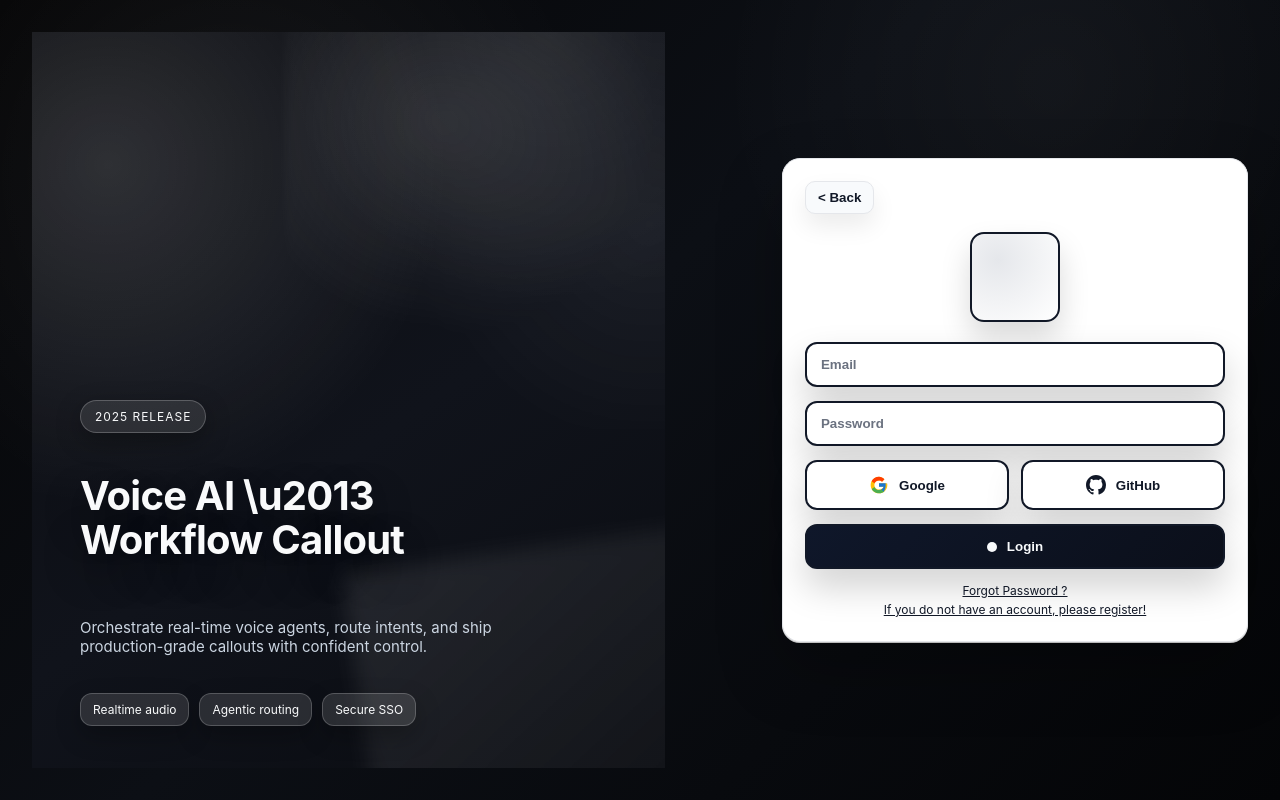
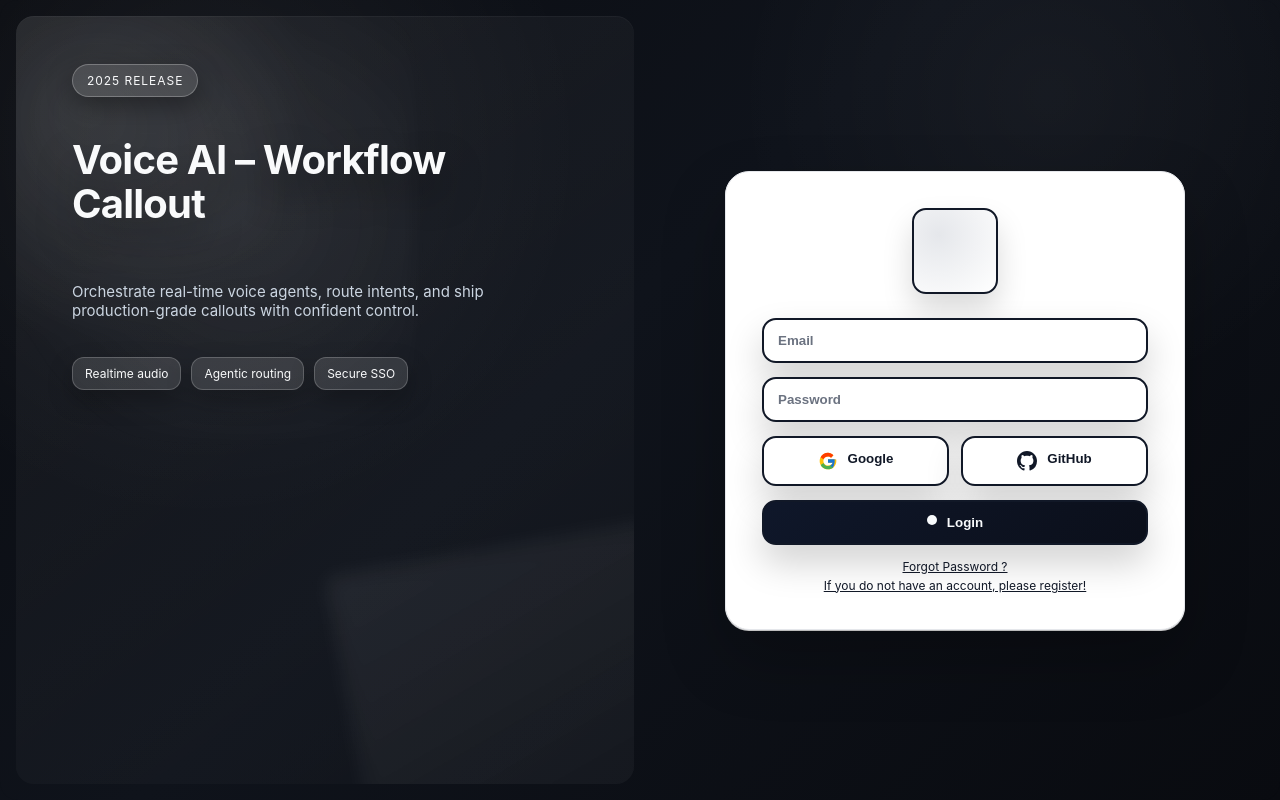
Before and after one commit to Rotdzaii/Voice-AI-Workflow-Callout, a React app: page /login in a window 1280 px wide. Built offline with nearby package versions, Linux system fonts and the light colour scheme; the HTML template or start-up script is replaced by a standard one.

Commit message:
update font-end login pages

```diff
--- a/src/pages/LoginPage.tsx
+++ b/src/pages/LoginPage.tsx
@@ -7,7 +7,7 @@ export default function LoginPage({ onBack, onOpenCredentials }: { onBack: () =>
       <div className="login-left" aria-hidden>
         <div className="login-hero">
           <span className="login-badge">2025 release</span>
-          <h1 className="login-hero-title">Voice AI \u2013 Workflow Callout</h1>
+          <h1 className="login-hero-title">Voice AI – Workflow Callout</h1>
           <p className="login-hero-subtitle">
             Orchestrate real-time voice agents, route intents, and ship production-grade callouts with confident control.
           </p>
@@ -18,11 +18,11 @@ export default function LoginPage({ onBack, onOpenCredentials }: { onBack: () =>
           </div>
         </div>
       </div>
+
+      <div className="login-form-area">
         <div className="login-card">
-        <button className="login-back" onClick={onBack}>&lt; Back</button>
           <div className="login-logo" aria-hidden />
 
-        {/* Click-through faux inputs to lead to credentials page */}
           <button className="login-input" onClick={onOpenCredentials}>
             <span>Email</span>
           </button>
@@ -33,16 +33,16 @@ export default function LoginPage({ onBack, onOpenCredentials }: { onBack: () =>
           <div className="login-row">
             <button className="login-oauth" onClick={() => startGoogleLogin()} title="Continue with Google">
               <svg width="20" height="20" viewBox="0 0 48 48" aria-hidden>
-              <path fill="#FFC107" d="M43.6 20.5H42V20H24v8h11.3C33.1 31.9 29 35 24 35c-6.1 0-11-4.9-11-11s4.9-11 11-11c2.8 0 5.4 1.1 7.3 2.9l5.7-5.7C33.6 6.1 29 4 24 4 12.9 4 4 12.9 4 24s8.9 20 20 20 20-8.9 20-20c0-1.2-.1-2.3-.4-3.5z"/>
-              <path fill="#FF3D00" d="M6.3 14.7l6.6 4.8C14.7 16.3 19 13 24 13c2.8 0 5.4 1.1 7.3 2.9l5.7-5.7C33.6 6.1 29 4 24 4 16 4 9.1 8.4 6.3 14.7z"/>
-              <path fill="#4CAF50" d="M24 44c5 0 9.6-1.9 13-5.1l-6-4.9C29.1 35.1 26.7 36 24 36c-5 0-9.2-3.1-10.8-7.5l-6.7 5.2C9.2 39.6 16 44 24 44z"/>
-              <path fill="#1976D2" d="M43.6 20.5H42V20H24v8h11.3c-1 2.8-3 5.2-5.7 6.8l6 4.9C38.1 36.6 40 30.7 40 24c0-1.2-.1-2.3-.4-3.5z"/>
+                <path fill="#FFC107" d="M43.6 20.5H42V20H24v8h11.3C33.1 31.9 29 35 24 35c-6.1 0-11-4.9-11-11s4.9-11 11-11c2.8 0 5.4 1.1 7.3 2.9l5.7-5.7C33.6 6.1 29 4 24 4 12.9 4 4 12.9 4 24s8.9 20 20 20 20-8.9 20-20c0-1.2-.1-2.3-.4-3.5z" />
+                <path fill="#FF3D00" d="M6.3 14.7l6.6 4.8C14.7 16.3 19 13 24 13c2.8 0 5.4 1.1 7.3 2.9l5.7-5.7C33.6 6.1 29 4 24 4 16 4 9.1 8.4 6.3 14.7z" />
+                <path fill="#4CAF50" d="M24 44c5 0 9.6-1.9 13-5.1l-6-4.9C29.1 35.1 26.7 36 24 36c-5 0-9.2-3.1-10.8-7.5l-6.7 5.2C9.2 39.6 16 44 24 44z" />
+                <path fill="#1976D2" d="M43.6 20.5H42V20H24v8h11.3c-1 2.8-3 5.2-5.7 6.8l6 4.9C38.1 36.6 40 30.7 40 24c0-1.2-.1-2.3-.4-3.5z" />
               </svg>
               <span>Google</span>
             </button>
             <button className="login-oauth" onClick={() => startGithubLogin()} title="Continue with GitHub">
               <svg width="20" height="20" viewBox="0 0 16 16" aria-hidden>
-              <path fill="currentColor" d="M8 0C3.58 0 0 3.58 0 8c0 3.54 2.29 6.53 5.47 7.59.4.07.55-.17.55-.38 0-.19-.01-.82-.01-1.49-2.01.37-2.53-.49-2.69-.94-.09-.23-.48-.94-.82-1.13-.28-.15-.68-.52-.01-.53.63-.01 1.08.58 1.23.82.72 1.21 1.87.87 2.33.66.07-.52.28-.87.51-1.07-1.78-.2-3.64-.89-3.64-3.95 0-.87.31-1.59.82-2.15-.08-.2-.36-1.02.08-2.12 0 0 .67-.21 2.2.82.64-.18 1.32-.27 2-.27.68 0 1.36.09 2 .27 1.53-1.04 2.2-.82 2.2-.82.44 1.1.16 1.92.08 2.12.51.56.82 1.27.82 2.15 0 3.07-1.87 3.75-3.65 3.95.29.25.54.73.54 1.48 0 1.07-.01 1.93-.01 2.2 0 .21.15.46.55.38A8.013 8.013 0 0 0 16 8c0-4.42-3.58-8-8-8z"/>
+                <path fill="currentColor" d="M8 0C3.58 0 0 3.58 0 8c0 3.54 2.29 6.53 5.47 7.59.4.07.55-.17.55-.38 0-.19-.01-.82-.01-1.49-2.01.37-2.53-.49-2.69-.94-.09-.23-.48-.94-.82-1.13-.28-.15-.68-.52-.01-.53.63-.01 1.08.58 1.23.82.72 1.21 1.87.87 2.33.66.07-.52.28-.87.51-1.07-1.78-.2-3.64-.89-3.64-3.95 0-.87.31-1.59.82-2.15-.08-.2-.36-1.02.08-2.12 0 0 .67-.21 2.2.82.64-.18 1.32-.27 2-.27.68 0 1.36.09 2 .27 1.53-1.04 2.2-.82 2.2-.82.44 1.1.16 1.92.08 2.12.51.56.82 1.27.82 2.15 0 3.07-1.87 3.75-3.65 3.95.29.25.54.73.54 1.48 0 1.07-.01 1.93-.01 2.2 0 .21.15.46.55.38A8.013 8.013 0 0 0 16 8c0-4.42-3.58-8-8-8z" />
               </svg>
               <span>GitHub</span>
             </button>
@@ -59,5 +59,6 @@ export default function LoginPage({ onBack, onOpenCredentials }: { onBack: () =>
           </div>
         </div>
       </div>
+    </div>
   );
 }
--- a/src/pages/login.css
+++ b/src/pages/login.css
@@ -1,56 +1,77 @@
-.login-container {
-  width: 100%;
-  min-height: 100vh;
-  background:
-    radial-gradient(circle at 18% 22%, rgba(255, 255, 255, 0.06), transparent 30%),
-    radial-gradient(circle at 82% 10%, rgba(255, 255, 255, 0.04), transparent 26%),
-    linear-gradient(135deg, #050506 0%, #0c0f15 45%, #040507 100%);
-  display: grid;
-  grid-template-columns: 1.15fr 1fr;
-  column-gap: 32px;
-  overflow: hidden;
-  position: relative;
-  backdrop-filter: blur(8px);
-  padding: 32px;
-  box-sizing: border-box;
+:root {
+  --bg-dark: #090b10;
+  --bg-panel: #0f131b;
+  --card-shadow: 0 28px 64px rgba(0, 0, 0, 0.24), 0 1px 0 rgba(255, 255, 255, 0.9);
+  --ink: #0f172a;
+  --border: #111827;
 }
 
+* { box-sizing: border-box; }
+body {
+  margin: 0;
+  background:
+    radial-gradient(circle at 16% 18%, rgba(255,255,255,0.06), transparent 30%),
+    radial-gradient(circle at 82% 12%, rgba(255,255,255,0.04), transparent 25%),
+    linear-gradient(135deg, #0a0c11 0%, #0f131b 45%, #090b10 100%);
+}
+
+.login-container {
+  position: fixed;
+  inset: 0;
+  width: 100vw;
+  height: 100vh;
+  display: grid;
+  grid-template-columns: 1fr 1fr;
+  align-items: stretch;
+  background:
+    radial-gradient(circle at 16% 18%, rgba(255,255,255,0.06), transparent 30%),
+    radial-gradient(circle at 82% 12%, rgba(255,255,255,0.04), transparent 25%),
+    linear-gradient(135deg, #0a0c11 0%, #0f131b 45%, #090b10 100%);
+  padding: 16px;
+  gap: 12px;
+  overflow: hidden;
+  border-radius: 18px;
+}
+
+/* Left hero */
 .login-left {
+  height: 100%;
+  display: flex;
+  align-items: flex-start;
+  justify-content: center;
   position: relative;
-  background:
-    radial-gradient(680px at 12% 18%, rgba(255, 255, 255, 0.14), transparent 50%),
-    radial-gradient(540px at 82% 0%, rgba(255, 255, 255, 0.08), transparent 50%),
-    linear-gradient(145deg, #0b0c10, #10131b 55%, #0a0c11);
-  padding: 42px 48px;
-  display: flex;
-  align-items: flex-end;
   color: #f9fafb;
+  padding: 48px 56px;
+  background: linear-gradient(145deg, rgba(255,255,255,0.05), rgba(255,255,255,0.01));
+  border-radius: 18px;
   overflow: hidden;
+  box-shadow: inset 0 1px 0 rgba(255,255,255,0.04);
 }
 
 .login-left::before {
   content: "";
   position: absolute;
-  inset: -120px -140px auto auto;
-  width: 520px;
-  height: 520px;
+  inset: -140px auto auto -160px;
+  width: 560px;
+  height: 560px;
   background:
-    radial-gradient(circle at 30% 40%, rgba(255, 255, 255, 0.12), transparent 45%),
-    radial-gradient(circle at 70% 60%, rgba(255, 255, 255, 0.06), transparent 50%);
-  filter: blur(4px);
-  opacity: 0.9;
+    radial-gradient(circle at 40% 40%, rgba(255,255,255,0.14), transparent 48%),
+    radial-gradient(circle at 70% 60%, rgba(255,255,255,0.08), transparent 52%);
+  filter: blur(8px);
+  opacity: 0.75;
+  animation: float 12s ease-in-out infinite alternate;
 }
 
 .login-left::after {
   content: "";
   position: absolute;
-  inset: auto -60px -140px auto;
+  inset: auto -80px -120px auto;
   width: 360px;
   height: 360px;
-  background: linear-gradient(145deg, rgba(255, 255, 255, 0.12), rgba(255, 255, 255, 0.02));
-  transform: rotate(-8deg);
+  background: linear-gradient(160deg, rgba(255,255,255,0.12), rgba(255,255,255,0.02));
+  transform: rotate(-10deg);
   filter: blur(10px);
-  opacity: 0.75;
+  opacity: 0.55;
 }
 
 .login-hero {
@@ -59,19 +80,19 @@
   display: flex;
   flex-direction: column;
   gap: 14px;
-  max-width: 460px;
+  max-width: 520px;
 }
 
 .login-badge {
   align-self: flex-start;
   padding: 8px 14px;
   border-radius: 999px;
-  border: 1px solid rgba(255, 255, 255, 0.22);
-  background: rgba(255, 255, 255, 0.1);
+  border: 1px solid rgba(255, 255, 255, 0.25);
+  background: rgba(255, 255, 255, 0.12);
   font-size: 12px;
   letter-spacing: 0.08em;
   text-transform: uppercase;
-  box-shadow: 0 8px 26px rgba(0, 0, 0, 0.3);
+  box-shadow: 0 8px 26px rgba(0, 0, 0, 0.35);
 }
 
 .login-hero-title {
@@ -84,7 +105,7 @@
 .login-hero-subtitle {
   color: #cbd5e1;
   font-size: 15px;
-  max-width: 440px;
+  max-width: 480px;
 }
 
 .login-hero-tags {
@@ -103,35 +124,29 @@
   box-shadow: 0 10px 24px rgba(0, 0, 0, 0.25);
 }
 
+/* Right form */
+.login-form-area {
+  height: 100%;
+  display: flex;
+  align-items: center;
+  justify-content: center;
+  padding: 32px 16px;
+}
+
 .login-card {
-  width: min(100%, 420px);
+  width: 460px;
   display: flex;
   flex-direction: column;
   gap: 14px;
+  align-items: stretch;
   background: #ffffff;
   color: #111827;
-  border-radius: 18px;
+  border-radius: 24px;
   border: 1px solid #e5e7eb;
-  padding: 22px 22px 24px;
-  box-shadow: 0 28px 64px rgba(0, 0, 0, 0.25), 0 1px 0 rgba(255, 255, 255, 0.9);
-  justify-self: end;
-  align-self: center;
-  margin: 0;
-}
-
-.login-logo {
-  width: 86px;
-  height: 86px;
-  border-radius: 14px;
-  border: 2px solid #111827;
-  background: radial-gradient(circle at 30% 30%, #e5e7eb, #ffffff);
-  box-shadow: 0 16px 30px rgba(0, 0, 0, 0.15);
-  margin: 4px auto 6px;
-}
-
-.login-logo.small {
-  width: 64px;
-  height: 64px;
+  padding: 32px 36px 36px;
+  box-shadow: var(--card-shadow);
+  text-align: center;
+  backdrop-filter: blur(6px);
 }
 
 .login-back {
@@ -144,12 +159,16 @@
   font-weight: 600;
   cursor: pointer;
   box-shadow: 0 12px 24px rgba(0, 0, 0, 0.08);
-  transition: transform 0.16s ease, box-shadow 0.16s ease;
 }
 
-.login-back:hover {
-  transform: translateY(-2px);
-  box-shadow: 0 16px 30px rgba(0, 0, 0, 0.12);
+.login-logo {
+  width: 86px;
+  height: 86px;
+  border-radius: 14px;
+  border: 2px solid #111827;
+  background: radial-gradient(circle at 30% 30%, #e5e7eb, #ffffff);
+  box-shadow: 0 16px 30px rgba(0, 0, 0, 0.15);
+  margin: 4px auto 10px;
 }
 
 .login-input,
@@ -157,25 +176,25 @@
 .login-primary {
   width: 100%;
   padding: 13px 14px;
-  border: 2px solid #111827;
-  border-radius: 12px;
+  border: 2px solid var(--border);
+  border-radius: 14px;
   background: #ffffff;
   text-align: left;
   font-weight: 700;
   color: #111827;
   cursor: pointer;
   box-shadow: 0 18px 36px rgba(0, 0, 0, 0.18), 0 1px 0 rgba(255, 255, 255, 0.9);
-  transition: transform 0.16s ease, box-shadow 0.16s ease, background 0.16s ease;
+  transition: transform 0.18s ease, box-shadow 0.18s ease, border-color 0.18s ease;
 }
 
-.login-input span {
-  color: #6b7280;
-}
+.login-input span { color: #6b7280; }
 
 .login-input:hover,
-.login-oauth:hover {
+.login-oauth:hover,
+.login-primary:hover {
   transform: translateY(-2px);
-  box-shadow: 0 22px 42px rgba(0, 0, 0, 0.22), 0 1px 0 rgba(255, 255, 255, 0.9);
+  box-shadow: 0 22px 44px rgba(0, 0, 0, 0.24), 0 1px 0 rgba(255, 255, 255, 0.9);
+  border-color: #0f172a;
 }
 
 .login-row {
@@ -186,7 +205,7 @@
 
 .login-oauth {
   display: flex;
-  align-items: center;
+  align-items: stretch;
   gap: 10px;
   justify-content: center;
   text-align: center;
@@ -194,12 +213,11 @@
 
 .login-primary {
   display: flex;
-  align-items: center;
+  align-items: stretch;
   justify-content: center;
   gap: 10px;
   background: linear-gradient(135deg, #0f172a, #0b0f1a);
   color: #f8fafc;
-  text-align: center;
 }
 
 .login-primary .dot {
@@ -223,57 +241,32 @@
   text-decoration: underline;
 }
 
-.login-centered {
-  width: 100%;
-  max-width: 460px;
-  margin: 0 auto;
-}
-
-.cred-card {
-  margin-top: 24px;
-  background: #fff;
-  border: 2px solid #111827;
-  border-radius: 14px;
-  padding: 18px;
-  display: flex;
-  flex-direction: column;
-  gap: 12px;
-  box-shadow: 0 10px 30px rgba(0, 0, 0, 0.12);
-}
-
-.login-real-input {
-  width: 100%;
-  padding: 12px 14px;
-  border: 2px solid #111827;
-  border-radius: 12px;
-  background: #fff;
-  box-sizing: border-box;
-}
-
-.login-error {
-  color: #991b1b;
-  background: #fee2e2;
-  border: 1px solid #fecaca;
-  padding: 8px;
-  border-radius: 10px;
-  font-size: 12px;
+@keyframes float {
+  from { transform: translateY(0); }
+  to { transform: translateY(18px); }
 }
 
 @media (max-width: 1024px) {
   .login-container {
+    position: relative;
     grid-template-columns: 1fr;
-    min-height: auto;
+    height: auto;
+    padding: 24px 18px 40px;
+    gap: 18px;
+    border-radius: 0;
   }
 
   .login-left {
-    align-items: flex-start;
-    padding: 32px 28px 60px;
+    padding: 24px 18px 36px;
+    border-radius: 12px;
+    min-height: 360px;
+  }
+
+  .login-form-area {
+    padding: 0;
   }
 
   .login-card {
-    justify-self: stretch;
-    align-self: flex-start;
     width: 100%;
-    margin: 24px 0 42px;
   }
 }
```
Lines whose indentation alone changed are shown as unchanged.
